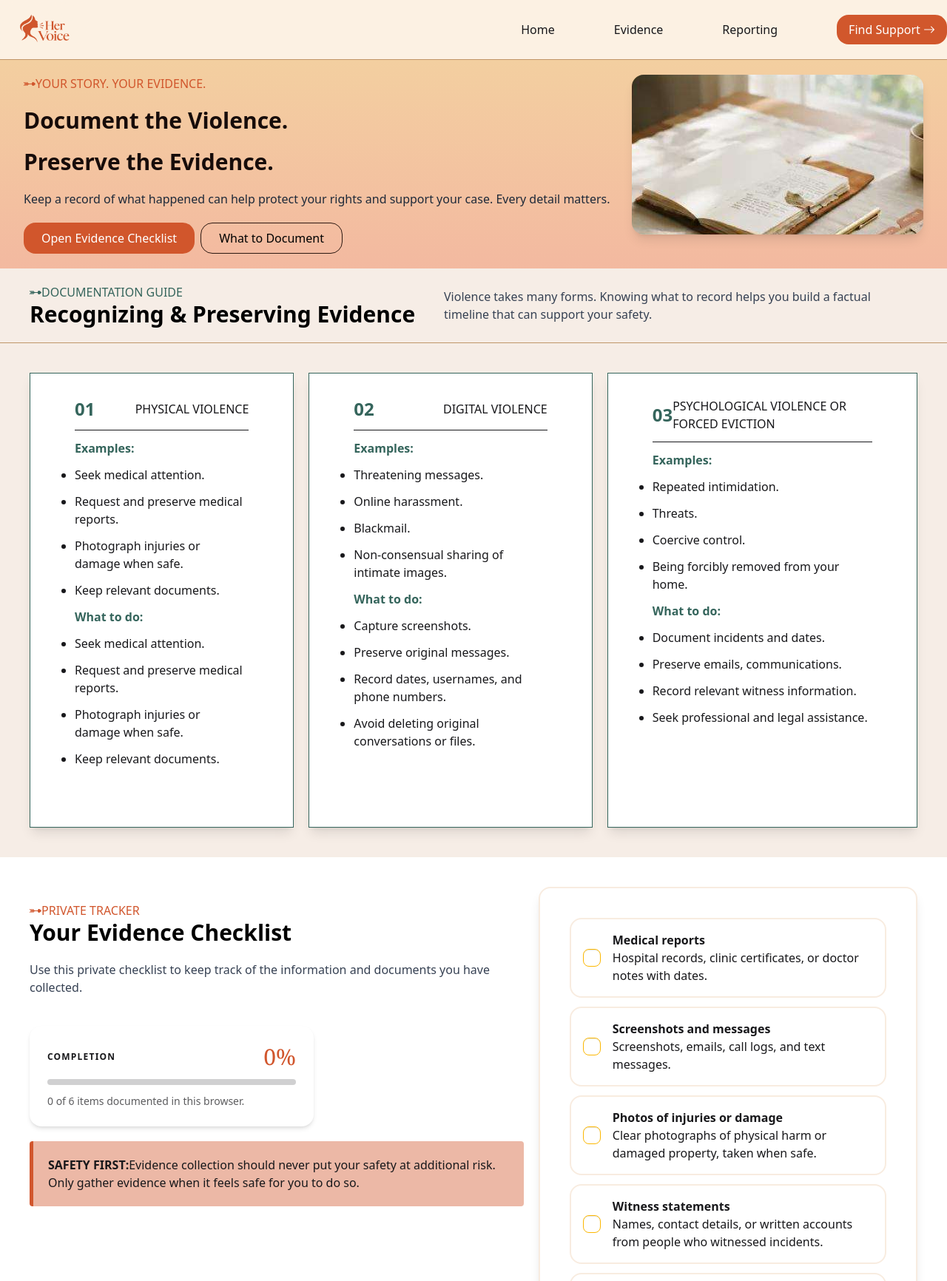
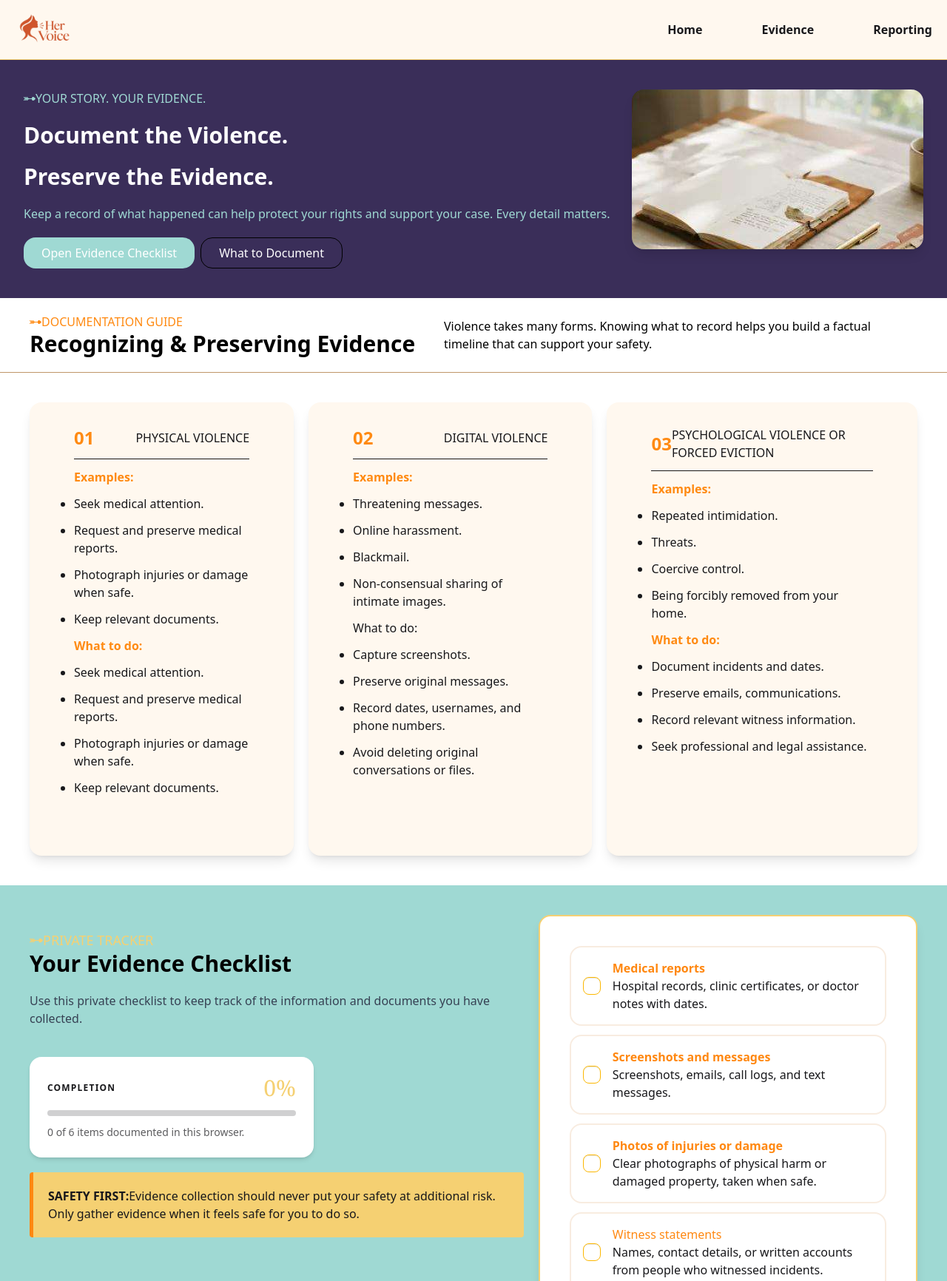
Before and after one commit to Sara-Elasmar/SARA-ELASMAR-final-project-HTML-CSS, a website: page public/pages/Evidence.html in a window 1280 px wide. Shown: the top 1732 px of the page at 74% size. Drawn offline with nearby package versions, Linux system fonts and the light colour scheme.

Commit message:
second  page: (edited) changed the colours

```diff
--- a/public/pages/Evidence.html
+++ b/public/pages/Evidence.html
@@ -11,7 +11,8 @@
 </head>
 
 <body>
-    <header class="flex justify-between items-center bg-[rgb(252,241,227)] border-b border-[rgb(192,150,105)] relative">
+    <header
+        class="flex justify-between items-center bg-[rgb(255,248,239)] border-b border-[rgb(248,209,113)] relative pr-5">
 
         <div class="navbar-start hidden max-sm:block">
             <div class="dropdown">
@@ -24,81 +25,81 @@
                 </div>
                 <ul tabindex="-1"
                     class="menu menu-sm dropdown-content bg-base-100 rounded-box z-1 mt-3 w-50 p-2 shadow">
-                    <li><a class="hover:text-[rgb(209,87,44)] hover:border-b" href="../../index.html">Home</a></li>
-                    <li> <a class="hover:text-[rgb(209,87,44)] hover:border-b-2 border-[rgb(44,24,17)]"
+                    <li><a class="hover:text-[rgb(248,209,113)] hover:border-b-2 border-[rgb(209,87,46)]"
+                            href="../../index.html">Home</a></li>
+                    <li> <a class="hover:text-[rgb(248,209,113)] hover:border-b"
                             href="./Evidence.html">Evidence</a></li>
-                    <li><a class="hover:text-[rgb(209,87,44)] hover:border-b" href="./Report.html">Reporting</a></li>
+                    <li><a class="hover:text-[rgb(248,209,113)] hover:border-b"
+                            href="./Report.html">Reporting</a></li>
                 </ul>
             </div>
         </div>
         <div>
-            <img class="w-30 cursor-pointer" src="../images/LOGO.PNG">
+            <img class="w-30 cursor-pointer" src="../../public/images/logo-without-bg.png">
         </div>
         <div class="flex gap-20 items-center">
             <nav class="flex gap-20 items-center pr-5] max-sm:hidden">
-                <a class="hover:text-[rgb(209,87,44)] hover:border-b" href="../../index.html">Home</a>
-                <a class="hover:text-[rgb(209,87,44)]  hover:border-b-2 border-[rgb(44,24,17)]"
-                    href="./Evidence.html">Evidence</a>
-                <a class="hover:text-[rgb(209,87,44)] hover:border-b" href="./Report.html">Reporting</a>
+                <a class="hover:text-[rgb(248,209,113)] hover:border-b rounded-sm font-bold"
+                    href="../../index.html">Home</a>
+                <a class="hover:text-[rgb(248,209,113)] hover:border-b-3 border-[rgb(209,87,46)] rounded-sm font-bold"
+                    href="../pages/Evidence.html">Evidence</a>
+                <a class="hover:text-[rgb(248,209,113)] hover:border-b rounded-sm font-bold"
+                    href="../pages/Report.html">Reporting</a>
             </nav>
-
-            <button
-                class="bg-[rgb(209,87,44)] py-2 px-4 rounded-2xl text-white cursor-pointer hover:bg-[rgb(44,24,17)] hover:text-[rgb(234,204,168)] max-sm:hidden">Find
-                Support <i class="bi bi-arrow-right text-white"></i></button>
         </div>
     </header>
     <main>
         <section
-            class="flex justify-between py-5 px-8 bg-[rgb(243,207,160)] bg-linear-to-b from-[rgb(243,207,160)] to-[rgb(243,185,160)] max-sm:flex-col max-sm:gap-5">
+            class="flex justify-between py-10 px-8 bg-[rgb(58,46,89)] max-sm:flex-col max-sm:gap-5">
             <div class="flex flex-col gap-5">
-                <p class="text-[rgb(209,86,44)] font-medium"><i class="bi bi-heart-arrow text-[rgb(209,86,44)]"></i>YOUR
+                <p class="text-[rgb(159,217,211)] font-medium"><i class="bi bi-heart-arrow text-[rgb(159,217,211)]"></i>YOUR
                     STORY. YOUR EVIDENCE.</p>
-                <h1 class="font-bold text-3xl text-[rgb(23,12,10)]">Document the Violence.</h1>
-                <h1 class="font-bold text-3xl text-[rgb(23,12,10)]">Preserve the Evidence.</h1>
-                <p class="text-gray-800">Keep a record of what happened can help protect your rights and support your
+                <h1 class="font-bold text-3xl text-white">Document the Violence.</h1>
+                <h1 class="font-bold text-3xl text-white">Preserve the Evidence.</h1>
+                <p class="text-[rgb(159,217,211)]">Keep a record of what happened can help protect your rights and support your
                     case. Every detail matters.</p>
                 <div class="flex gap-2">
                     <button
-                        class="bg-[rgb(209,86,44)] py-2 px-6 rounded-2xl text-white cursor-pointer hover:bg-[rgb(44,24,17)] hover:text-[rgb(234,204,168)] hover:animate-bounce">Open
+                        class="bg-[rgb(159,217,211)] py-2 px-6 rounded-2xl text-white cursor-pointer hover:bg-black hover:text-[rgb(159,217,211)] hover:animate-bounce">Open
                         Evidence Checklist</button>
                     <button
-                        class="border border-[rgb(44,24,17)] py-2 px-6 rounded-2xl text-black cursor-pointer hover:border-[rgb(209,86,44)] hover:text-[rgb(209,86,44)] hover:animate-bounce">What
+                        class="border border-black py-2 px-6 rounded-2xl text-white cursor-pointer hover:border-[rgb(159,217,211)] hover:text-[rgb(159,217,211)] hover:animate-bounce">What
                         to Document</button>
                 </div>
             </div>
             <div>
-                <img src="../images/img-evidence.png" class="rounded-2xl shadow-lg hover:shadow-[rgb(209,86,44)]">
+                <img src="../images/img-evidence.png" class="rounded-2xl shadow-lg hover:shadow-black">
             </div>
         </section>
-        <section class="bg-[rgb(246,237,230)]">
+        <section class="bg-white">
             <div
                 class="flex justify-between items-center border-b border-[rgb(192,150,105)] px-10 py-5 max-sm:flex-col max-sm:gap-5">
                 <div>
-                    <p class="text-[rgb(53,101,92)] font-medium"><i
-                            class="bi bi-heart-arrow text-[rgb(53,101,92)]"></i>DOCUMENTATION
+                    <p class="text-[rgb(255,138,18)]  font-medium"><i
+                            class="bi bi-heart-arrow text-[rgb(255,138,18)]"></i>DOCUMENTATION
                         GUIDE</p>
                     <h1 class="font-bold text-3xl text-black">Recognizing & Preserving Evidence</h1>
                 </div>
                 <div>
-                    <p class="text-gray-700 w-[50vw]">Violence takes many forms. Knowing what to record helps you build
+                    <p class="text-black w-[50vw]">Violence takes many forms. Knowing what to record helps you build
                         a factual timeline that can support your safety.</p>
                 </div>
             </div>
             <div class="flex justify-around gap-5 pt-10 px-10 pb-10 max-sm:flex-col">
                 <div
-                    class="pb-20 px-15 pt-8 bg-white border border-[rgb(53,101,92)] shadow-lg hover:shadow-[rgb(53,101,92)]">
+                    class="pb-20 px-15 pt-8 bg-[rgb(255,248,239)] rounded-2xl shadow-lg hover:shadow-[rgb(255,138,18)]">
                     <div class="border-b pb-3 flex justify-between items-center">
-                        <h1 class="font-bold text-2xl text-[rgb(53,101,92)]">01</h1>
+                        <h1 class="font-bold text-2xl text-[rgb(255,138,18)]">01</h1>
                         <p class="font-medium">PHYSICAL VIOLENCE</p>
                     </div>
-                    <h4 class="py-3 text-[rgb(53,101,92)] font-extrabold">Examples:</h4>
+                    <h4 class="py-3 text-[rgb(255,138,18)] font-extrabold">Examples:</h4>
                     <ul class="list-disc space-y-3">
                         <li>Seek medical attention.</li>
                         <li>Request and preserve medical reports.</li>
                         <li>Photograph injuries or damage when safe.</li>
                         <li>Keep relevant documents.</li>
                     </ul>
-                    <h4 class="py-3 text-[rgb(53,101,92)] font-extrabold">What to do:</h4>
+                    <h4 class="py-3 text-[rgb(255,138,18)] font-extrabold">What to do:</h4>
                     <ul class="list-disc space-y-3">
                         <li>Seek medical attention.</li>
                         <li>Request and preserve medical reports.</li>
@@ -107,19 +108,19 @@
                     </ul>
                 </div>
                 <div
-                    class="pb-20 px-15 pt-8 bg-white border border-[rgb(53,101,92)] shadow-lg hover:shadow-[rgb(53,101,92)]">
+                    class="pb-20 px-15 pt-8 bg-[rgb(255,248,239)] rounded-2xl shadow-lg hover:shadow-[rgb(255,138,18)]">
                     <div class="border-b pb-3 flex justify-between items-center">
-                        <h1 class="font-bold text-2xl text-[rgb(53,101,92)]">02</h1>
+                        <h1 class="font-bold text-2xl text-[rgb(255,138,18)]">02</h1>
                         <p class="font-medium">DIGITAL VIOLENCE</p>
                     </div>
-                    <h4 class="py-3 text-[rgb(53,101,92)] font-extrabold">Examples:</h4>
+                    <h4 class="py-3 text-[rgb(255,138,18)] font-extrabold">Examples:</h4>
                     <ul class="list-disc space-y-3">
                         <li>Threatening messages.</li>
                         <li>Online harassment.</li>
                         <li>Blackmail.</li>
                         <li>Non-consensual sharing of intimate images.</li>
                     </ul>
-                    <h4 class="py-3 text-[rgb(53,101,92)] font-extrabold">What to do:</h4>
+                    <h4 class="py-3 text-[rgb(255,138,18)]font-extrabold">What to do:</h4>
                     <ul class="list-disc space-y-3">
                         <li>Capture screenshots.</li>
                         <li>Preserve original messages.</li>
@@ -128,19 +129,19 @@
                     </ul>
                 </div>
                 <div
-                    class="pb-20 px-15 pt-8 bg-white border border-[rgb(53,101,92)] shadow-lg hover:shadow-[rgb(53,101,92)]">
+                    class="pb-20 px-15 pt-8 bg-[rgb(255,248,239)] rounded-2xl shadow-lg hover:shadow-[rgb(255,138,18)] ">
                     <div class="border-b pb-3 flex justify-between items-center">
-                        <h1 class="font-bold text-2xl text-[rgb(53,101,92)]">03</h1>
+                        <h1 class="font-bold text-2xl text-[rgb(255,138,18)]">03</h1>
                         <p class="font-medium">PSYCHOLOGICAL VIOLENCE OR FORCED EVICTION</p>
                     </div>
-                    <h4 class="py-3 text-[rgb(53,101,92)] font-extrabold">Examples:</h4>
+                    <h4 class="py-3 text-[rgb(255,138,18)] font-extrabold">Examples:</h4>
                     <ul class="list-disc space-y-3">
                         <li>Repeated intimidation.</li>
                         <li>Threats.</li>
                         <li>Coercive control.</li>
                         <li>Being forcibly removed from your home.</li>
                     </ul>
-                    <h4 class="py-3 text-[rgb(53,101,92)] font-extrabold">What to do:</h4>
+                    <h4 class="py-3 text-[rgb(255,138,18)] font-extrabold">What to do:</h4>
                     <ul class="list-disc space-y-3">
                         <li>Document incidents and dates.</li>
                         <li>Preserve emails, communications.</li>
@@ -150,94 +151,99 @@
                 </div>
             </div>
         </section>
-        <section class="py-10 px-10 flex gap-5 max-sm:flex-col">
+        <section class="py-10 px-10 flex gap-5 bg-[rgb(159,217,211)] max-sm:flex-col">
             <div class="flex flex-col gap-5">
                 <div class="flex justify-between items-center py-5 max-sm:flex-col max-sm:gap-5">
                     <div>
-                        <p class="text-[rgb(209,86,45)] font-medium"><i
-                                class="bi bi-heart-arrow text-[rgb(209,86,45)]"></i>PRIVATE TRACKER</p>
+                        <p class="text-[rgb(245,208,114)] font-medium text-lg"><i
+                                class="bi bi-heart-arrow text-[rgb(245,208,114)]"></i>PRIVATE TRACKER</p>
                         <h1 class="font-bold text-3xl text-black pb-5">Your Evidence Checklist</h1>
                         <p class="text-gray-700">Use this private checklist to keep track of the information
                             and documents you have collected.</p>
                     </div>
                 </div>
                 <div
-                    class="card bg-base-100 shadow-md rounded-2xl w-96 border-[rgb(248,236,224)] hover:shadow-[rgb(236,184,167)]">
+                    class="card bg-base-100 shadow-md rounded-2xl w-96 border-[rgb(248,236,224)] hover:shadow-[rgb(245,208,114)]">
                     <div class="card-body gap-3">
                         <div class="flex items-center justify-between">
                             <span class="text-xs font-semibold tracking-widest uppercase">Completion</span>
-                            <span class="font-serif text-3xl text-[rgb(209,86,45)]">0%</span>
+                            <span class="font-serif text-3xl text-[rgb(245,208,114)]">0%</span>
                         </div>
 
-                        <progress class="progress progress-[rgb(209,86,45)] hover:text-[rgb(209,86,45)] hover:bg-linear-to-r hover:from-[rgb(236,184,167)] hover:to-[rgb(209,86,45)] w-full " value="0" max="100"></progress>
+                        <progress
+                            class="progress progress-[rgb(245,208,114)] hover:text-[rgb(245,208,114)] hover:bg-linear-to-r hover:from-[rgb(245,208,114)] hover:to-[rgb(255,136,17)] w-full "
+                            value="0" max="100"></progress>
 
                         <p class="text-sm opacity-70">0 of 6 items documented in this browser.</p>
                     </div>
                 </div>
-                <div class="bg-[rgba(209,86,45,0.42)] border-l-5 rounded-sm border-[rgb(209,86,45)] p-5">
+                <div class="bg-[rgb(245,208,114)] border-l-5 rounded-sm border-[rgb(255,136,17)] p-5">
                     <p><span class="font-bold">SAFETY FIRST:</span>Evidence collection should never put your safety at
                         additional risk. Only gather evidence when it feels safe for you to do so.</p>
                 </div>
             </div>
             <div
-                class="grid max-w-4xl gap-3 border-2 border-[rgb(248,236,224)] p-10 rounded-2xl shadow-lg hover:shadow-[rgb(236,184,167)]">
+                class="grid max-w-4xl gap-3 bg-white border-2 border-[rgb(245,208,114)] p-10 rounded-2xl shadow-lg hover:shadow-[rgb(245,208,114)]">
                 <label
-                    class="flex cursor-pointer items-center gap-4 rounded-2xl border-2 border-[rgb(248,236,224)] hover:border-[rgb(236,184,167)] bg-white p-4">
+                    class="flex cursor-pointer items-center gap-4 rounded-2xl border-2 border-[rgb(248,236,224)] hover:border-[rgb(245,208,114)] bg-white p-4">
                     <input type="checkbox" class="checkbox checkbox-warning" />
                     <div>
-                        <h1 class="font-bold">Medical reports</h1>
+                        <h1 class="font-bold text-[rgb(255,136,17)]">Medical reports</h1>
                         <span>Hospital records, clinic certificates, or doctor notes with dates.</span>
                     </div>
                 </label>
                 <label
-                    class="flex cursor-pointer items-center gap-4 rounded-2xl border-2 border-[rgb(248,236,224)] hover:border-[rgb(236,184,167)] bg-white p-4">
+                    class="flex cursor-pointer items-center gap-4 rounded-2xl border-2 border-[rgb(248,236,224)] hover:border-[rgb(245,208,114)] bg-white p-4">
                     <input type="checkbox" class="checkbox checkbox-warning" />
                     <div>
-                        <h1 class="font-bold">Screenshots and messages</h1>
+                        <h1 class="font-bold text-[rgb(255,136,17)]">Screenshots and messages</h1>
                         <span>Screenshots, emails, call logs, and text messages.</span>
                     </div>
                 </label>
                 <label
-                    class="flex cursor-pointer items-center gap-4 rounded-2xl border-2 border-[rgb(248,236,224)] hover:border-[rgb(236,184,167)] bg-white p-4">
+                    class="flex cursor-pointer items-center gap-4 rounded-2xl border-2 border-[rgb(248,236,224)] hover:border-[rgb(245,208,114)] bg-white p-4">
                     <input type="checkbox" class="checkbox checkbox-warning" />
                     <div>
-                        <h1 class="font-bold">Photos of injuries or damage</h1>
+                        <h1 class="font-bold text-[rgb(255,136,17)]">Photos of injuries or damage</h1>
                         <span>Clear photographs of physical harm or damaged property, taken when safe.</span>
                     </div>
                 </label>
                 <label
-                    class="flex cursor-pointer items-center gap-4 rounded-2xl border-2 border-[rgb(248,236,224)] hover:border-[rgb(236,184,167)] bg-white p-4">
+                    class="flex cursor-pointer items-center gap-4 rounded-2xl border-2 border-[rgb(248,236,224)] hover:border-[rgb(245,208,114)] bg-white p-4">
                     <input type="checkbox" class="checkbox checkbox-warning" />
                     <div>
-                        <h1 class="font-bold">Witness statements</h1>
+                        <h1 class=" text-[rgb(255,136,17)]">Witness statements</h1>
                         <span>Names, contact details, or written accounts from people who witnessed incidents.</span>
                     </div>
                 </label>
                 <label
-                    class="flex cursor-pointer items-center gap-4 rounded-2xl border-2 border-[rgb(248,236,224)] hover:border-[rgb(236,184,167)] bg-white p-4">
+                    class="flex cursor-pointer items-center gap-4 rounded-2xl border-2 border-[rgb(248,236,224)] hover:border-[rgb(245,208,114)] bg-white p-4">
                     <input type="checkbox" class="checkbox checkbox-warning" />
                     <div>
-                        <h1 class="font-bold">Written or recorded threats</h1>
+                        <h1 class="font-bold text-[rgb(255,136,17)]">Written or recorded threats</h1>
                         <span>Letters, voicemails, notes, or dated journal entries of incidents.</span>
                     </div>
                 </label>
                 <label
-                    class="flex cursor-pointer items-center gap-4 rounded-2xl border-2 border-[rgb(248,236,224)] hover:border-[rgb(236,184,167)] bg-white p-4">
+                    class="flex cursor-pointer items-center gap-4 rounded-2xl border-2 border-[rgb(248,236,224)] hover:border-[rgb(245,208,114)] bg-white p-4">
                     <input type="checkbox" class="checkbox checkbox-warning" />
                     <div>
-                        <h1 class="font-bold">Other relevant documents</h1>
+                        <h1 class="font-bold text-[rgb(255,136,17)]">Other relevant documents</h1>
                         <span>Police reports, receipts, lease agreements, or prior protection orders.</span>
                     </div>
                 </label>
-                <p><i class="bi bi-lock-fill"></i>Your checklist is stored locally in this browser. It is not submitted to the website.</p>
+                <p><i class="bi bi-lock-fill"></i>Your checklist is stored locally in this browser. It is not submitted
+                    to the website.</p>
                 <div>
-                <button class="bg-[rgb(248,236,224)] border border-[rgb(236,184,167)] hover:bg-[rgb(236,184,167)] hover:text-white py-2 px-4 rounded-2xl cursor-pointer">Reset Checklist</button>
+                    <button
+                        class="bg-[rgb(248,236,224)] border border-[rgb(236,184,167)] hover:bg-[rgb(245,208,114)] hover:text-white py-2 px-4 rounded-2xl cursor-pointer">Reset
+                        Checklist</button>
                 </div>
             </div>
         </section>
     </main>
     <footer>
-        <div class="bg-[rgb(40,18,13)] py-10 px-10">
+        <div class="bg-[rgb(58,46,89)] py-10 px-10">
             <div class="flex gap-10 pb-5 border-b border-[rgb(252,241,227)] max-sm:flex-col">
                 <div>
                     <img class="w-40 cursor-pointer" src="../images/logo-without-bg.png">
@@ -245,21 +251,21 @@
                         violence understand their rights, preserve evidence safely, and connect with support.</p>
                 </div>
                 <div class="flex flex-col gap-3">
-                    <h4 class="text-white hover:text-[rgb(208,85,44)] cursor-default">PLATFORM</h4>
+                    <h4 class="text-white hover:text-[rgb(255,136,17)] cursor-default">PLATFORM</h4>
                     <p class="text-gray-300">Home</p>
                     <p class="text-gray-300">Evidence & Documentation</p>
                     <p class="text-gray-300">Reporting & Support</p>
                     <p class="text-gray-300">Support Directory</p>
                 </div>
                 <div class="flex flex-col gap-3">
-                    <h4 class="text-white hover:text-[rgb(208,85,44)] cursor-default">EMERGENCY CONTACT</h4>
+                    <h4 class="text-white hover:text-[rgb(255,136,17)] cursor-default">EMERGENCY CONTACT</h4>
                     <p class="text-gray-300">Police - 19</p>
                     <p class="text-gray-300">Royal Gendarmerie - 177</p>
                     <p class="text-gray-300">Support Line - 8350</p>
                     <p class="text-gray-300">All Emergency Contacts</p>
                 </div>
                 <div class="flex flex-col gap-3">
-                    <h4 class="text-white hover:text-[rgb(208,85,44)] cursor-default">PRIVACY & ACCESSIBILITY</h4>
+                    <h4 class="text-white hover:text-[rgb(255,136,17)] cursor-default">PRIVACY & ACCESSIBILITY</h4>
                     <p class="text-gray-300">Local-Only Browser Storage</p>
                     <p class="text-gray-300">Information & Demo Notice</p>
                     <p class="text-gray-300">WCAG Accessible Navigation</p>
@@ -271,7 +277,7 @@
                 <div>
                     <p class="text-gray-400">Designed with dignity, clarity, and care.</p>
                     <p
-                        class="text-[rgb(40,18,13)] hover:text-blue-300 font-bold text-sm cursor-none hover:animate-bounce">
+                        class="text-[rgb(58,46,89)] hover:text-[rgb(159,217,211)] font-bold text-sm cursor-none hover:animate-bounce">
                         by SARA</p>
                 </div>
             </div>
```
Also changed, not shown: public/css/output.css.
